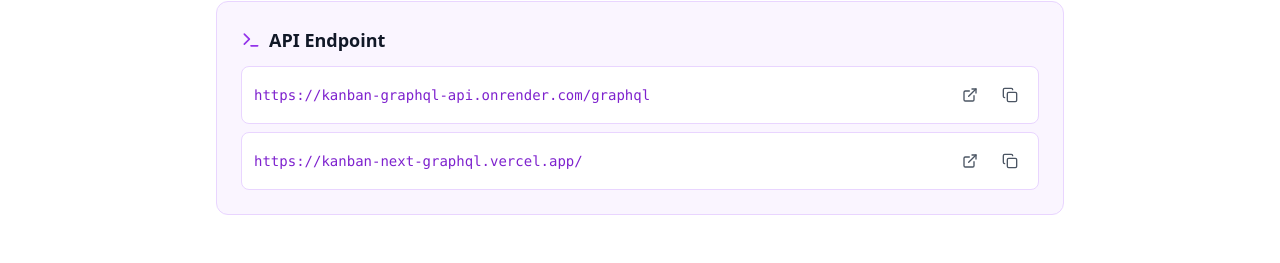
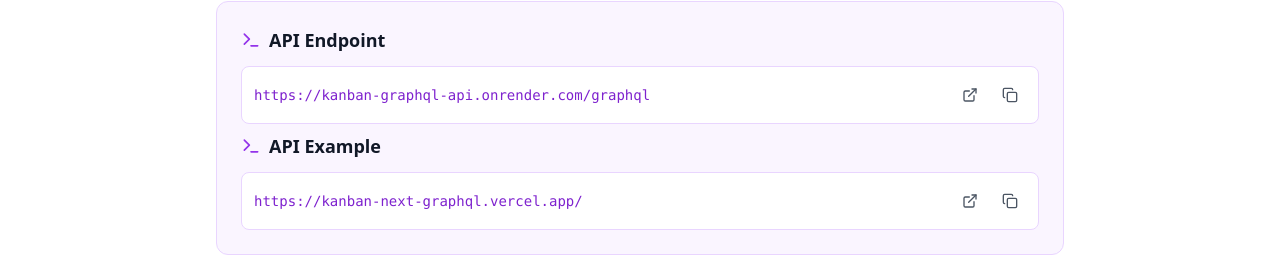
Before and after one commit to atmoroz/kanban-graphql-document-platform, a Next.js app: page / in a window 1280 px wide. Shown: the part 536-799 px from the top of the page. Built offline with nearby package versions, Linux system fonts and the light colour scheme; no server answers.

Commit message:
added link to example

```diff
--- a/components/sections/overview-section.tsx
+++ b/components/sections/overview-section.tsx
@@ -45,12 +45,16 @@
         <div className="space-y-2">
           {[
             { url: content.endpoint, target: 'api' as const },
-            { url: content.apiExampleUrl, target: 'example' as const },
-          ].map(({ url, target }) => (
-            <div
-              key={url}
-              className="flex items-center gap-2 rounded-lg border border-purple-200 bg-white p-3 dark:border-purple-700 dark:bg-gray-900"
-            >
+            { url: content.apiExampleUrl, target: 'example' as const, label: 'API Example' },
+          ].map(({ url, target, label }) => (
+            <div key={url} className="space-y-1">
+              {label ? (
+                <div className="mb-3 mt-2 flex items-center gap-2">
+                  <Terminal className="h-5 w-5 text-purple-600 dark:text-purple-400" aria-hidden="true" />
+                  <h3 className="text-lg font-semibold text-gray-900 dark:text-gray-100">{label}</h3>
+                </div>
+              ) : null}
+              <div className="flex items-center gap-2 rounded-lg border border-purple-200 bg-white p-3 dark:border-purple-700 dark:bg-gray-900">
                 <code className="flex-1 text-sm text-purple-700 dark:text-purple-300">{url}</code>
                 <a
                   href={url}
@@ -74,6 +78,7 @@
                     <Copy className="h-4 w-4 text-gray-600 dark:text-gray-400" aria-hidden="true" />
                   )}
                 </button>
+              </div>
             </div>
           ))}
         </div>
```
Lines whose indentation alone changed are shown as unchanged.
